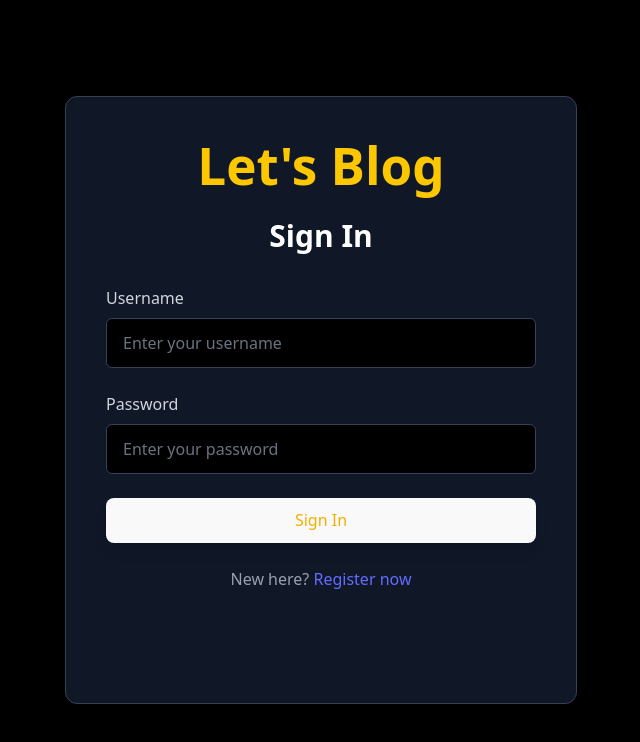
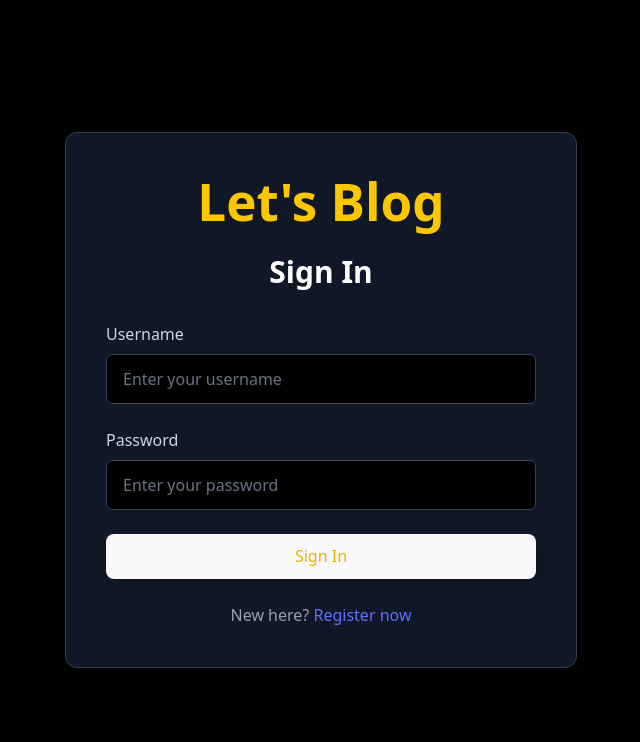
Before and after one commit to ghvnmanideep/Let-s-Blog, a React (Vite) app in the folder Frontend/: page /login in a window 1280 px wide. Shown: the top 742 px of the page, without its empty margins (319-959 px from the left). Built offline with nearby package versions, Linux system fonts and the light colour scheme; no server answers.

Commit message:
Update Login.jsx

```diff
--- a/Frontend/src/pages/Login.jsx
+++ b/Frontend/src/pages/Login.jsx
@@ -1,8 +1,8 @@
 import React, { useState } from 'react';
 import { Link, useNavigate } from 'react-router-dom';
 import axios from 'axios';
-import { GoogleOAuthProvider } from '@react-oauth/google';
-import GLogin from './GLogin';
+// import { GoogleOAuthProvider } from '@react-oauth/google';
+// import GLogin from './GLogin';
 
 const CLIENT_ID =
   import.meta.env.VITE_GOOGLE_CLIENT_ID ||
@@ -88,11 +88,11 @@
           </Link>
         </p>
 
-        <div className="mt-8 flex justify-center">
+        {/* <div className="mt-8 flex justify-center">
           <GoogleOAuthProvider clientId={CLIENT_ID}>
             <GLogin />
           </GoogleOAuthProvider>
-        </div>
+        </div> */}
       </div>
     </div>
   );
```
